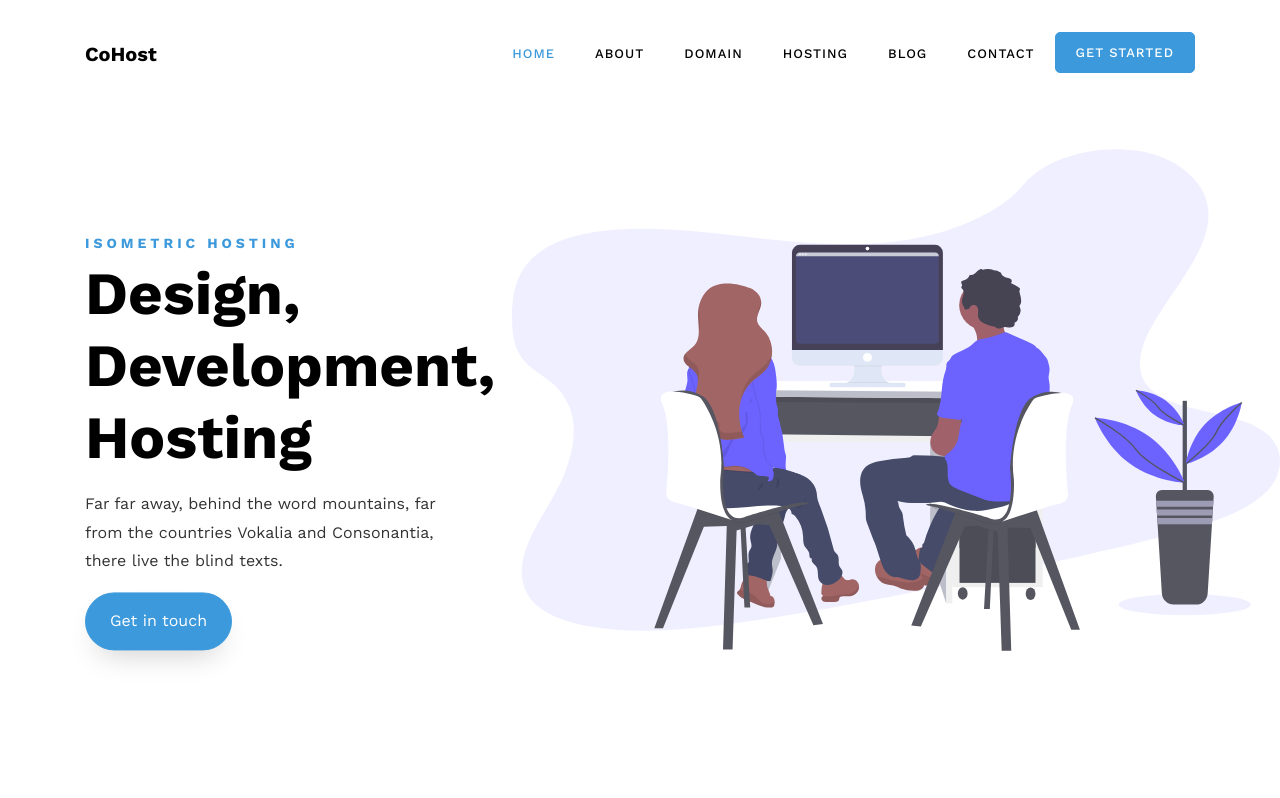
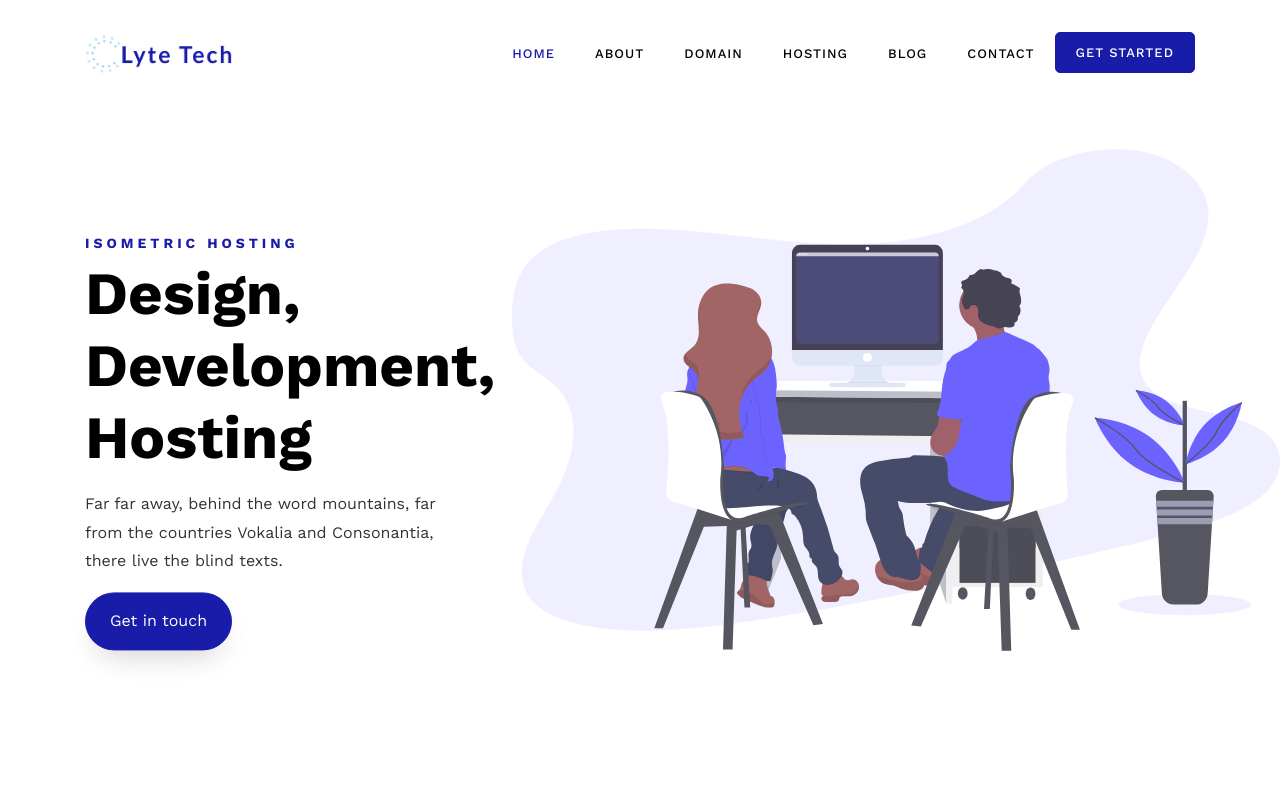
Before and after one commit to tristan-mastrodicasa/lyte-tech, an Angular app: page / in a window 1280 px wide. Shown: the top 798 px of the page. Built offline with nearby package versions, Linux system fonts and the light colour scheme.

Commit message:
ADDED: Logo

```diff
--- a/src/app/app.component.html
+++ b/src/app/app.component.html
@@ -11,7 +11,7 @@
 
 	  <nav class="navbar navbar-expand-lg navbar-dark ftco_navbar bg-dark ftco-navbar-light" id="ftco-navbar">
 	    <div class="container">
-	      <a class="navbar-brand" href="index.html">CoHost</a>
+	      <a class="navbar-brand" href="index.html"><img src="/assets/img/logos/logo-nav-bar.png"></a>
 	      <button class="navbar-toggler" type="button" data-toggle="collapse" data-target="#ftco-nav" aria-controls="ftco-nav" aria-expanded="false" aria-label="Toggle navigation">
 	        <span class="oi oi-menu"></span> Menu
 	      </button>
--- a/src/styles/cohost/style.scss
+++ b/src/styles/cohost/style.scss
@@ -7,7 +7,7 @@ $white: #fff;
 $black: #000;
 // $darken: #3a4348;
 
-$primary: #3C99DC;
+$primary: #191ba9;
 $secondary: #38d39f;
 
 
@@ -290,6 +290,10 @@ h1, h2, h3, h4, h5,
 .navbar-brand {
 	font-size: 20px;
 	font-weight: 900;
+
+  img {
+    max-height: 40px;
+  }
 }
 
 
```
Also changed, not shown: src/assets/img/logos/logo-nav-bar.png (added).
